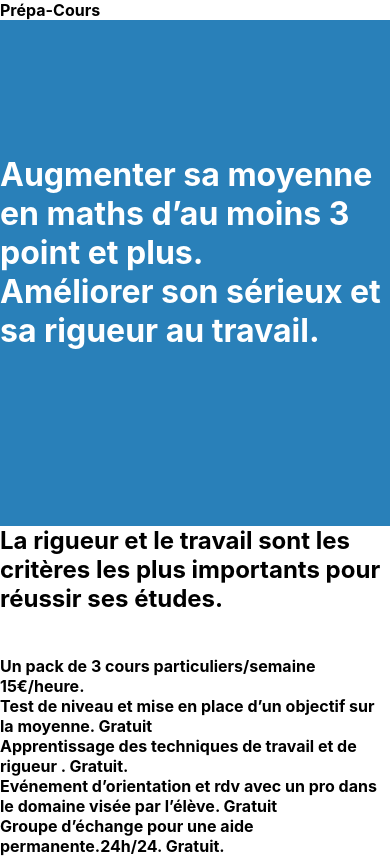
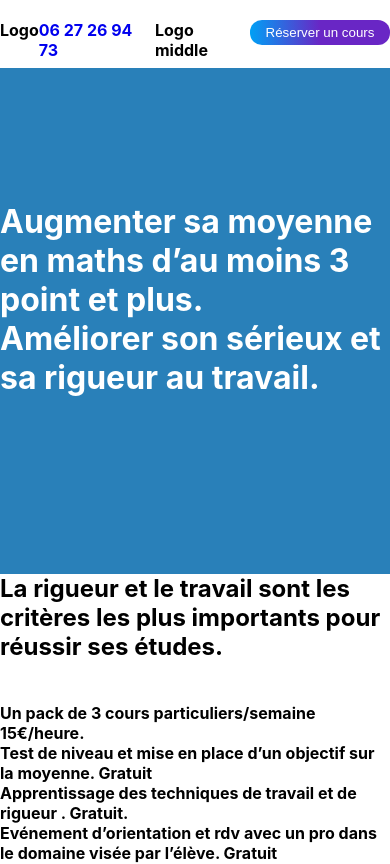
Before and after one commit to Yvens16/client-prepacours, a React (Create React App) app: page / in a window 390 px wide. Shown: the top 864 px of the page. Built offline with nearby package versions, Linux system fonts and the light colour scheme; no server answers; a web font is replaced by a local one.

Commit message:
Started the navbar but not responsive yet

```diff
--- a/package.json
+++ b/package.json
@@ -24,7 +24,7 @@
     "test": "react-scripts test",
     "eject": "react-scripts eject"
   },
-  "proxy": "http://localhost:3010",
+  "proxy": "http://localhost:4000",
   "eslintConfig": {
     "extends": "react-app"
   },
--- a/public/index.html
+++ b/public/index.html
@@ -21,13 +21,21 @@
     -->
     <link rel="stylesheet" href="https://use.typekit.net/bkr2qnn.css">
     <link rel="stylesheet" href="https://use.typekit.net/bkr2qnn.css">
-    <title>React App</title>
+    <title>Cours de mathématiques</title>
   </head>
   <body>
     <noscript>
       You need to enable JavaScript to run this app.
     </noscript>
     <div id="root"></div>
+    <div id="fb-root"></div>
+    <script>(function(d, s, id) {
+      var js, fjs = d.getElementsByTagName(s)[0];
+      if (d.getElementById(id)) return;
+      js = d.createElement(s); js.id = id;
+      js.src = 'https://connect.facebook.net/fr_FR/sdk.js#xfbml=1&version=v3.2';
+      fjs.parentNode.insertBefore(js, fjs);
+    }(document, 'script', 'facebook-jssdk'));</script>
     <!--
       This HTML file is a template.
       If you open it directly in the browser, you will see an empty page.
--- a/src/App.js
+++ b/src/App.js
@@ -3,6 +3,7 @@ import { Switch, Route } from "react-router-dom";
 import './main.css';
 
 import Home from './components/landing/Home';
+import NavBar from './components/navigation/NavBar';
 import Description from './components/sales/Description'
 import NotFound from './components/notFound/NotFound';
 import Thanks from './components/thanks/Thanks';
@@ -14,7 +15,6 @@ import { FontAwesomeIcon } from '@fortawesome/react-fontawesome'
 import { faStroopwafel } from '@fortawesome/free-solid-svg-icons'
 
 library.add(faStroopwafel)
-
 class App extends Component {
   constructor(props) {
     super(props);
@@ -26,6 +26,7 @@ class App extends Component {
   render() {
     return (
       <div className="App">
+      <NavBar/>
         <Switch>
     <Route exact path="/" component={Home} />
     <Route  path="/description" component={Description} />
--- a/src/components/landing/Home.js
+++ b/src/components/landing/Home.js
@@ -5,7 +5,6 @@ import './_home.scss';
 const Home = () => {
   return (
     <main className="home">
-    <span className="logo"> Prépa-Cours </span>
     <div className="hero">
     <div className="hero__title">
       <h1>Augmenter sa moyenne en maths d’au moins 3 point et plus.</h1>
@@ -35,6 +34,11 @@ const Home = () => {
       <div className="guarantee__body">
       <p>Mettez nous à l’épreuve! Si vous ne voyez pas de résultats pendant les deux premiers mois. Nous vous remboursons dans la journée. Sans paperasse. Sans problème.</p>
       </div>
+      <div className="fb-share-button" data-href="https://www.facebook.com/fabuno/" data-layout="button_count" data-size="small" data-mobile-iframe="true">
+      <a target="_blank" rel="noopener noreferrer" href="https://www.facebook.com/sharer/sharer.php?u=https%3A%2F%2Fwww.facebook.com%2Ffabuno%2F&amp;src=sdkpreparse" className="fb-xfbml-parse-ignore">
+      Partager
+      </a>
+      </div>
       </div>
 
       <div className="direction">
--- /dev/null
+++ b/src/components/navigation/NavBar.js
@@ -0,0 +1,24 @@
+import React from 'react';
+import {  Link } from 'react-router-dom';
+import './_navbar.scss';
+
+const NavBar = () => {
+  return (
+    <main className='navigation'>
+    <nav>
+      <ul>
+        <li>Logo</li>
+        <li> <a href="tel:+33627269473"> 06 27 26 94 73</a></li>
+        <li>Logo middle</li>
+        <li className="fb-share-button" data-href="https://www.facebook.com/fabuno/" data-layout="button_count" data-size="small" data-mobile-iframe="true">
+        <a target="_blank" rel="noopener noreferrer" href="https://www.facebook.com/sharer/sharer.php?u=https%3A%2F%2Fwww.facebook.com%2Ffabuno%2F&amp;src=sdkpreparse" className="fb-xfbml-parse-ignore">
+        </a>
+        </li>
+        <li><button id='reservation'> <Link to='/application'>Réserver un cours</Link></button></li>
+      </ul>
+    </nav>
+    </main>
+  )
+}
+
+export default NavBar;
--- /dev/null
+++ b/src/components/navigation/_navbar.scss
@@ -0,0 +1,33 @@
+.navigation{
+  height: 8vh;
+  ul{
+    top: 50%;
+    transform: translateY(50%);
+    display: flex;
+    justify-content: space-evenly;
+
+    li{
+      list-style: none;
+
+      a {
+        text-decoration: none;
+      }
+      #reservation{
+        display: flex;
+        background-image: linear-gradient(to right, #00A0F5, #6926C5, #6926C5);
+        width: 140px;
+        border-radius: 12px;
+        height: 25px;
+        display: block;
+
+        button{
+        padding: 0px;
+        vertical-align: middle;
+        }
+        a{
+        color:white;
+        }
+      }
+    }
+  }
+}
--- a/src/index.js
+++ b/src/index.js
@@ -11,7 +11,6 @@ ReactDOM.render(
   <App />
   </BrowserRouter>,
   document.getElementById('root'));
-
 // If you want your app to work offline and load faster, you can change
 // unregister() to register() below. Note this comes with some pitfalls.
 // Learn more about service workers: http://bit.ly/CRA-PWA
--- a/src/main.css
+++ b/src/main.css
@@ -173,3 +173,32 @@ html {
 
 .t {
   height: 90vh; }
+
+.navigation {
+  height: 8vh; }
+  .navigation ul {
+    top: 50%;
+    -webkit-transform: translateY(50%);
+            transform: translateY(50%);
+    display: -webkit-box;
+    display: flex;
+    -webkit-box-pack: space-evenly;
+            justify-content: space-evenly; }
+    .navigation ul li {
+      list-style: none; }
+      .navigation ul li a {
+        text-decoration: none; }
+      .navigation ul li #reservation {
+        display: -webkit-box;
+        display: flex;
+        background-image: -webkit-linear-gradient(left, #00A0F5, #6926C5, #6926C5);
+        background-image: linear-gradient(to right, #00A0F5, #6926C5, #6926C5);
+        width: 140px;
+        border-radius: 12px;
+        height: 25px;
+        display: block; }
+        .navigation ul li #reservation button {
+          padding: 0px;
+          vertical-align: middle; }
+        .navigation ul li #reservation a {
+          color: white; }
--- a/src/sass/main.scss
+++ b/src/sass/main.scss
@@ -12,3 +12,4 @@
 @import "../components/sales/description";
 @import "../components/step2/application";
 @import "../components/thanks/thanks";
+@import "../components/navigation/navbar";
```
Also changed, not shown: 1 other file (tests, documents, lock files or other folders).
